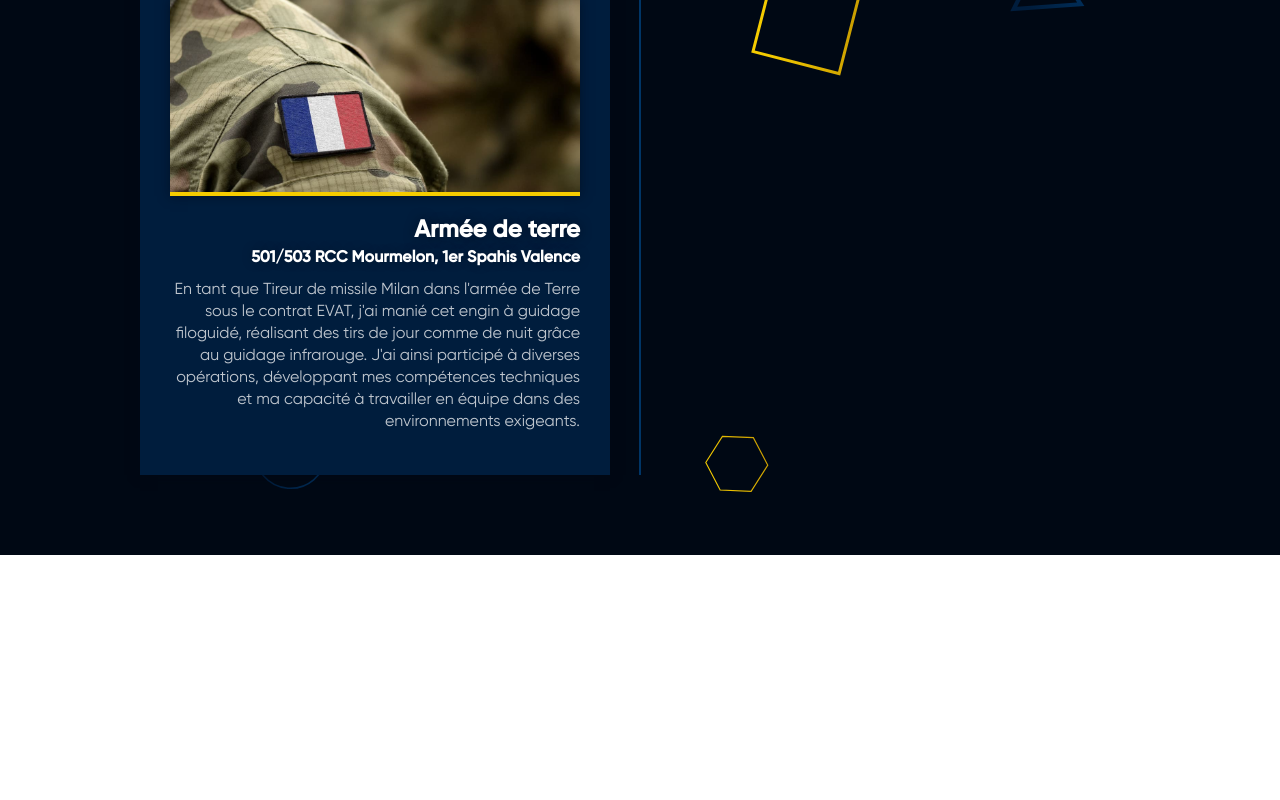
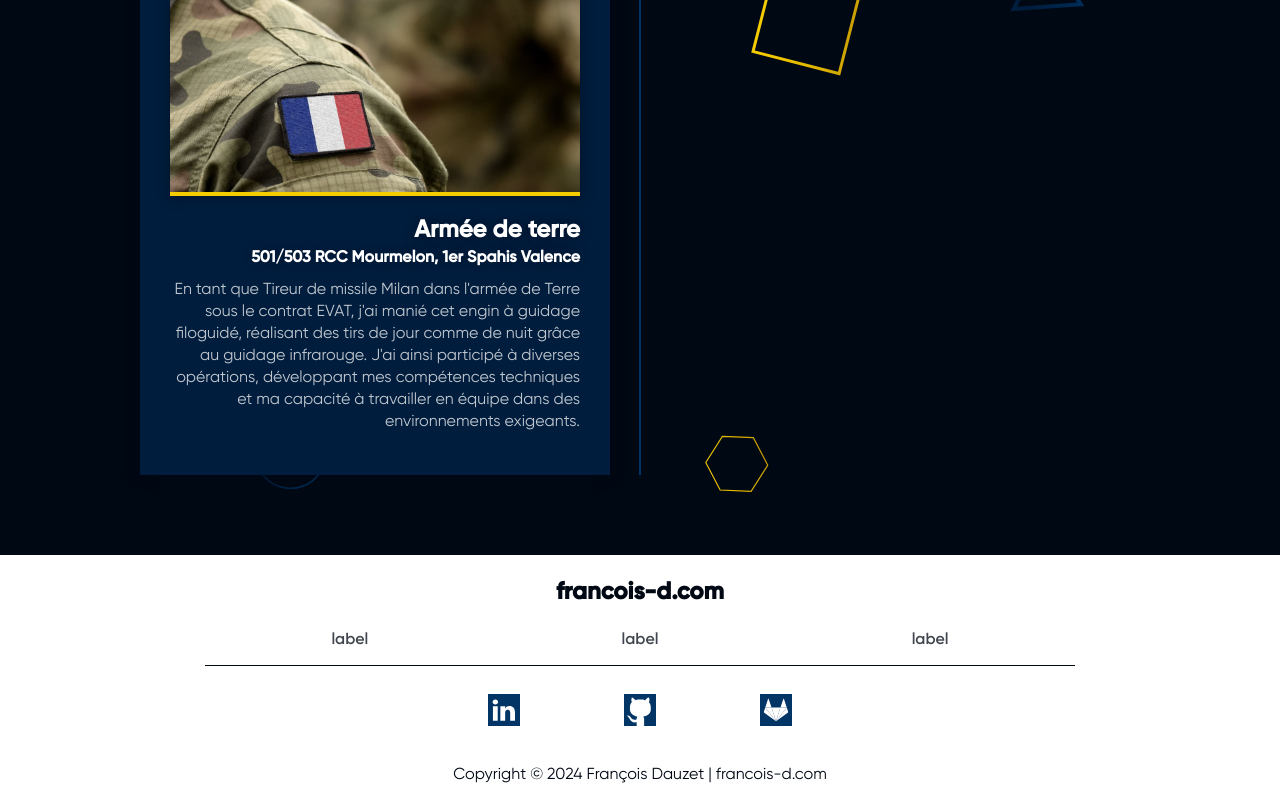
Before and after one commit to Francois-Dauzet/personal-website, a React (Vite) app: page /experience in a window 1280 px wide. Shown: the part 5829-6629 px from the top of the page. Before the commit the page ends 6384 px from the top, so only its background shows below. Built offline with nearby package versions, Linux system fonts and the light colour scheme.

Commit message:
Add footer

```diff
--- a/src/App.jsx
+++ b/src/App.jsx
@@ -1,6 +1,7 @@
 import './styles/App.scss';
 import NavMenu from './components/navMenu/NavMenu';
 import Router from './router/Router';
+import Footer from './components/footer/Footer';
 
 function App() {
   return (
@@ -9,6 +10,9 @@ function App() {
         <NavMenu />
       </nav>
       <Router />
+      <footer>
+        <Footer />
+      </footer>
     </div>
   );
 }
--- /dev/null
+++ b/src/components/footer/Footer.jsx
@@ -0,0 +1,53 @@
+import React from 'react';
+import { useNavigate } from 'react-router-dom';
+import iconLinkedinPath from '../../assets/icons/linkedin.svg';
+import iconGithubPath from '../../assets/icons/github.svg';
+import iconGitlabPath from '../../assets/icons/gitlab.svg';
+
+//* Styles
+import './Footer.scss';
+
+const Footer = () => {
+  const navigate = useNavigate();
+
+  const updateNavigate = () => {
+    // navigate('/about-me');
+  };
+
+  return (
+    <>
+      <div className="container-footer">
+        <h5 translate="no">francois-d.com</h5>
+        <ul>
+          <li translate="no" onClick={() => updateNavigate()}>
+            label
+          </li>
+          <li translate="no" onClick={() => updateNavigate()}>
+            label
+          </li>
+          <li translate="no" onClick={() => updateNavigate()}>
+            label
+          </li>
+        </ul>
+        <div className="line"></div>
+        <div className="container-social-icons">
+          <a
+            target="_blank"
+            href="https://www.linkedin.com/in/fran%C3%A7ois-dauzet-413243226/"
+          >
+            <img src={iconLinkedinPath} alt="linkedin" />
+          </a>
+          <a target="_blank" href="https://github.com/Francois-Dauzet">
+            <img src={iconGithubPath} alt="github" />
+          </a>
+          <a target="_blank" href="https://gitlab.com/Francois-Dauzet">
+            <img src={iconGitlabPath} alt="gitlab" />
+          </a>
+        </div>
+        <p translate="no">Copyright © 2024 François Dauzet | francois-d.com</p>
+      </div>
+    </>
+  );
+};
+
+export default Footer;
--- /dev/null
+++ b/src/components/footer/Footer.scss
@@ -0,0 +1,77 @@
+@import './../../styles/theme.scss';
+
+.container-footer {
+  /* -----------------------------------
+ * --------------- Footer
+----------------------------------- */
+  min-height: 8rem;
+  padding: 0 16%;
+  @media (max-width: 1000px) {
+    padding: 0 8%;
+  }
+
+  h5 {
+    text-align: center;
+    font-family: 'Gilroy-Bold';
+    font-size: 1.5rem;
+    margin: 1.5rem;
+    color: map-get(map-get($text-color, primary), 100);
+  }
+  .line {
+    background-color: map-get(map-get($background, on-primary), 100);
+    width: 100%;
+    height: 1px;
+  }
+  .container-social-icons {
+    margin: 0.25rem 0;
+    width: 100%;
+    display: flex;
+    align-items: center;
+    justify-content: center;
+    height: 5rem;
+
+    a {
+      margin: 0 6%;
+      border: none;
+      width: 2rem;
+      height: 2rem;
+      background-color: map-get(map-get($background, on-tertiary), 100);
+      overflow: hidden;
+      &:hover {
+        background-color: map-get(map-get($background, on-secondary), 100);
+      }
+
+      img {
+        width: 2rem;
+        height: 2rem;
+        transform: rotate(0) scale(1);
+        transition: transform 0.4s;
+
+        &:hover {
+          transform: rotate(8deg) scale(1.2);
+          transition: transform 0.2s;
+        }
+      }
+    }
+  }
+  ul {
+    display: flex;
+    align-items: center;
+    justify-content: space-around;
+    list-style-type: none;
+    padding: 0;
+    li {
+      text-align: center;
+      font-family: 'Gilroy-SemiBold';
+      color: map-get(map-get($text-color, primary), 75);
+      font-size: 1rem;
+      &:hover {
+        cursor: pointer;
+      }
+    }
+  }
+  p {
+    text-align: center;
+    color: map-get(map-get($text-color, primary), 100);
+  }
+}
--- a/src/components/skillsSection/SkillsSection.scss
+++ b/src/components/skillsSection/SkillsSection.scss
@@ -111,7 +111,6 @@
           font-family: 'Gilroy-regular';
           color: map-get(map-get($text-color, on-primary), 75);
           font-size: 1rem;
-          font-weight: 300;
           line-height: 22px;
           margin: 0.75rem 0;
           background-image: url('../../assets/icons/dot.svg');
--- a/src/pages/NotFound/NotFoundPage.jsx
+++ b/src/pages/NotFound/NotFoundPage.jsx
@@ -5,7 +5,7 @@ import imgProfilePath from '../../assets/backgrounds/bg_page_not_found.png';
 const NotFoundPage = () => {
   return (
     <div className="container-not-found-page">
-      <img src={imgProfilePath} alt="" />
+      <img src={imgProfilePath} alt="page not found" />
     </div>
   );
 };
```
